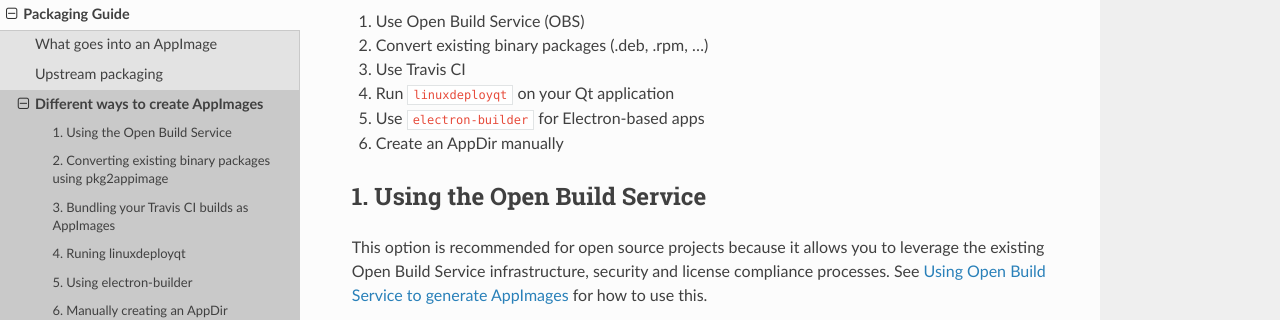
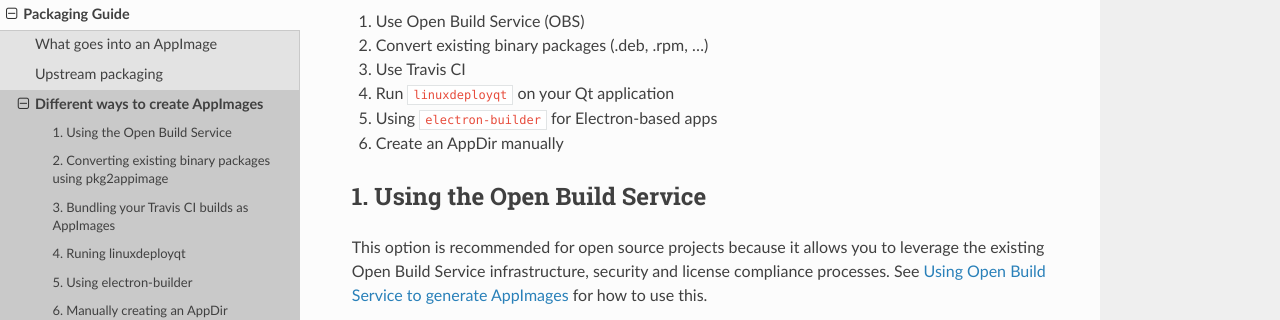
Before and after one commit to AppImage/docs.appimage.org, a Sphinx documentation site: the page built from source/packaging-guide/ways.md, in a window 1280 px wide and 900 px high. Shown: the part 198-518 px from the top of the window. Built offline with Sphinx 7.4.7 and the Read the Docs theme 2.0.0, drawn with Linux system fonts in a browser that asks for light colours.

Commit message:
Update ways.md

```diff
--- a/source/packaging-guide/ways.md
+++ b/source/packaging-guide/ways.md
@@ -6,7 +6,7 @@
 1. Convert existing binary packages (.deb, .rpm, ...)
 1. Use Travis CI
 1. Run `linuxdeployqt` on your Qt application
-1. Use `electron-builder` for Electron-based apps
+1. Using `electron-builder` for Electron-based apps
 1. Create an AppDir manually
 
 ## 1. Using the Open Build Service
```
